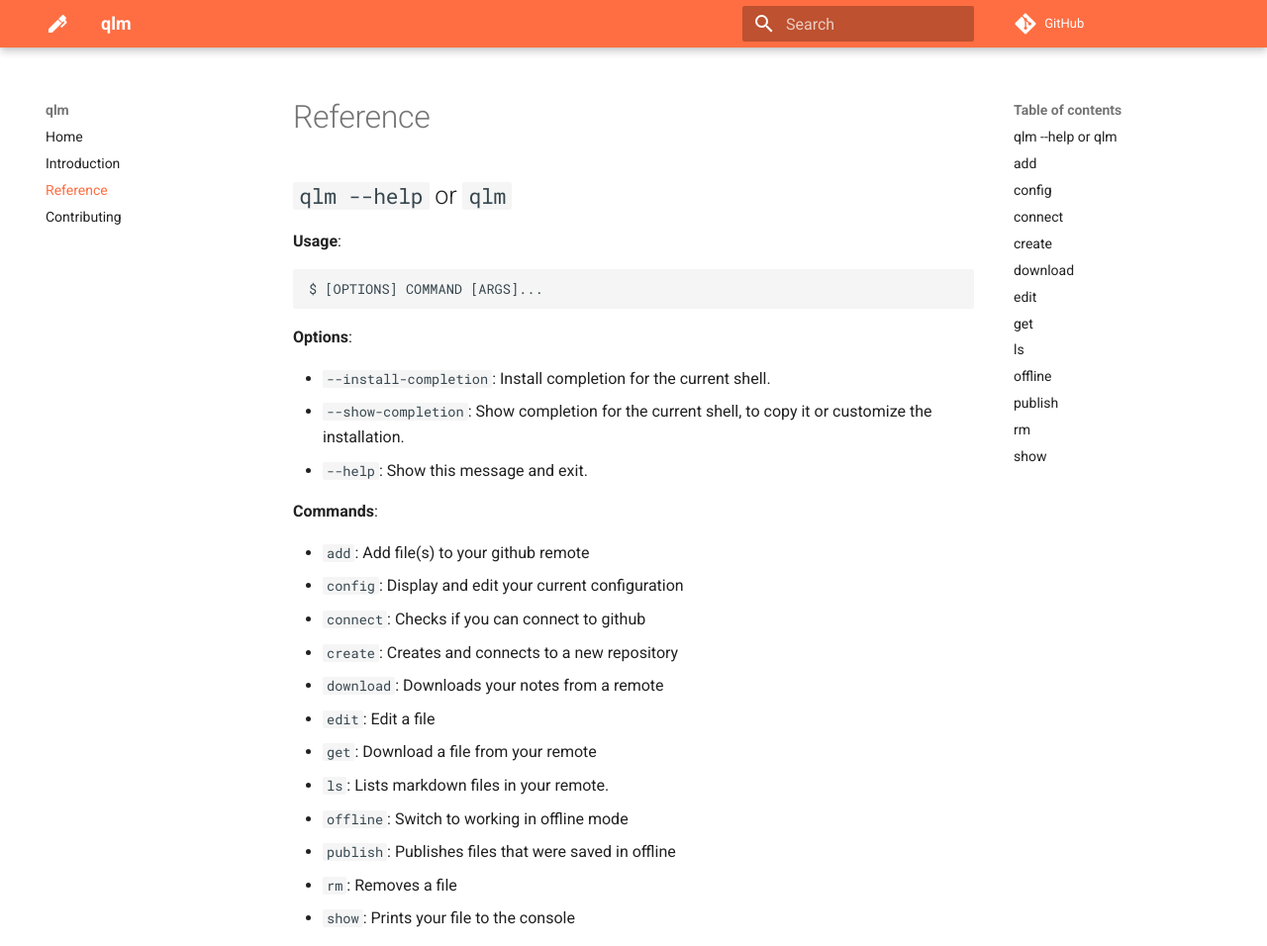
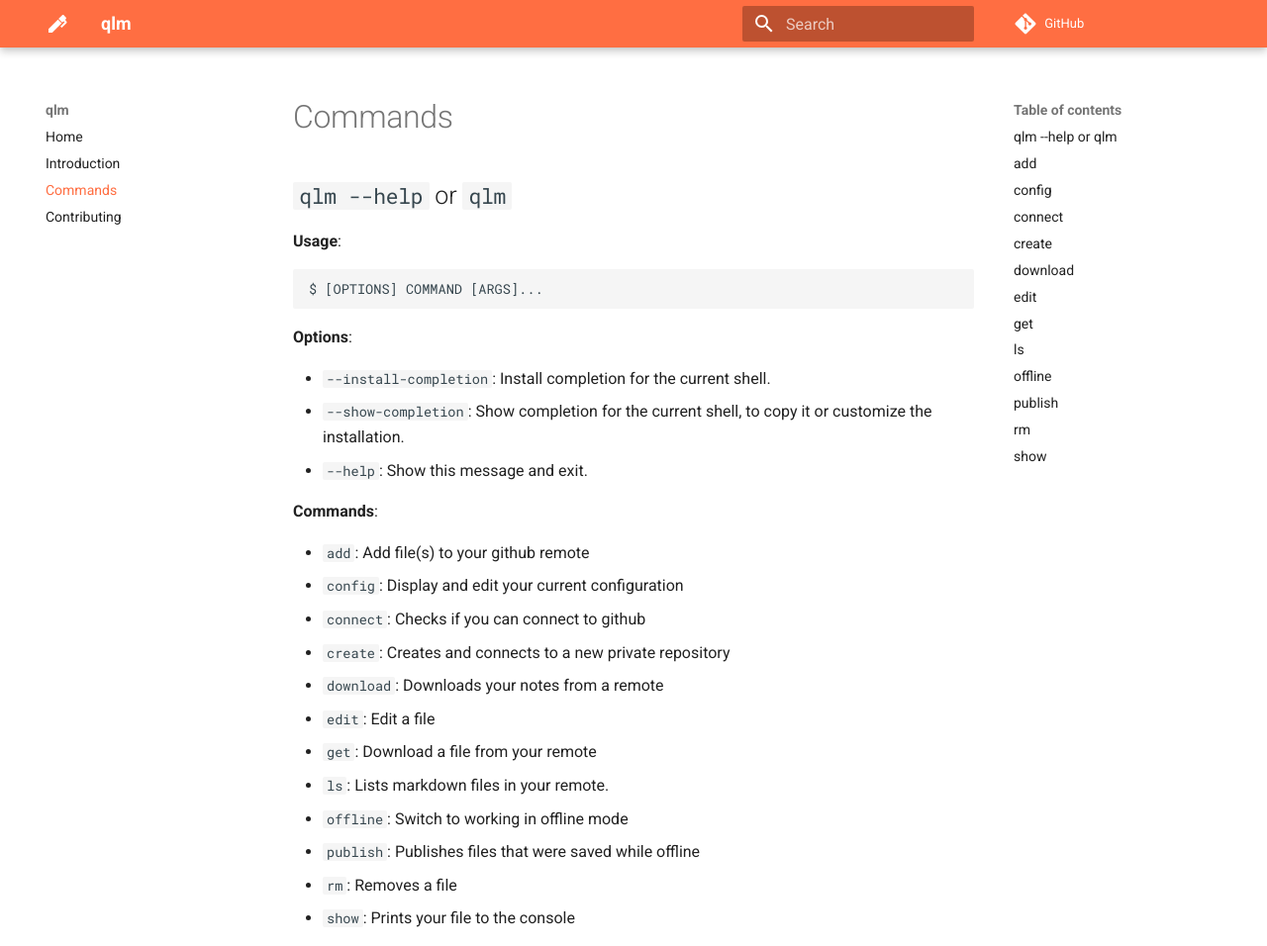
Before and after one commit to osintalex/qlm, an MkDocs documentation site: the page built from docs/commands.md, in a window 1280 px wide and 1400 px high. Shown: the top 956 px of the window at 99% size. Built offline with MkDocs 1.6.1 and Material for MkDocs 9.7.7, drawn with Linux system fonts in a browser that asks for light colours; comment, search, counter and statistics services are not loaded; the version menu is left out.

Commit message:
docs: tweak docs layout and add docs link

```diff
--- a/docs/reference.md
+++ b/docs/commands.md
@@ -1,4 +1,4 @@
-# Reference
+# Commands
 
 ## `qlm --help` or `qlm`
 
@@ -19,13 +19,13 @@
 * `add`: Add file(s) to your github remote
 * `config`: Display and edit your current configuration
 * `connect`: Checks if you can connect to github
-* `create`: Creates and connects to a new repository
+* `create`: Creates and connects to a new private repository
 * `download`: Downloads your notes from a remote
 * `edit`: Edit a file
 * `get`: Download a file from your remote
 * `ls`: Lists markdown files in your remote.
 * `offline`: Switch to working in offline mode
-* `publish`: Publishes files that were saved in offline
+* `publish`: Publishes files that were saved while offline
 * `rm`: Removes a file
 * `show`: Prints your file to the console
 
--- a/mkdocs.yml
+++ b/mkdocs.yml
@@ -2,7 +2,7 @@
 nav:
     - Home: index.md
     - Introduction: introduction.md
-    - Reference: reference.md
+    - Commands: commands.md
     - Contributing: contributing.md
 plugins:
    - search
--- a/pyproject.toml
+++ b/pyproject.toml
@@ -1,7 +1,8 @@
 [tool.poetry]
 name = "qlm"
-version = "0.1.10"
-description = "A command line app for taking beautiful notes. "
+version = "0.1.11"
+description = "A command line app for taking beautiful notes."
+documentation = "https://osintalex.github.io/qlm/"
 authors = ["Alexander Darby <63904626+osintalex@users.noreply.github.com>"]
 readme = "README.md"
 license = "CC0 1.0"
```
